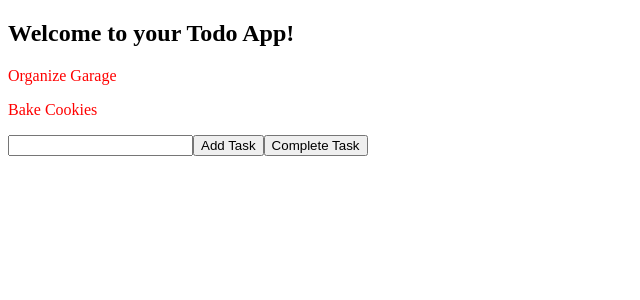
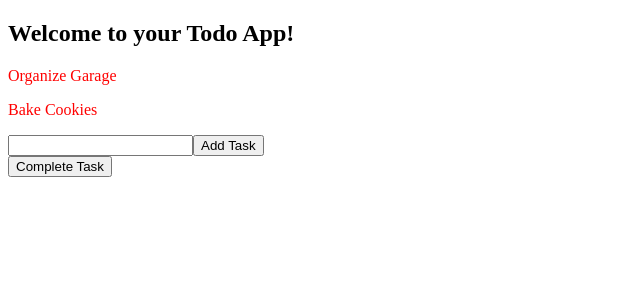
Before and after one commit to bloominstituteoftechnology/web-module-project-class-components, a React (Create React App) app: page / in a window 1280 px wide. Shown: the top 300 px of the page, without its empty margins (0-640 px from the left). Built offline with nearby package versions, Linux system fonts and the light colour scheme; the HTML template or start-up script is replaced by a standard one.

Commit message:
Fixed buggs

```diff
--- a/src/components/TodoForm.js
+++ b/src/components/TodoForm.js
@@ -25,10 +25,13 @@ class TodoForm extends React.Component {
 
     render(){
         return(
-            <form onSubmit={this.handleSubmit}>
+            <form>
                 <input onChange={this.handleChange} type='text' name='task'/>
-                <button>Add Task</button>
-                <button onClick={this.handleComplete}>Complete Task</button>
+                <button onClick={this.handleSubmit}>Add Task</button>
+
+                <div>
+                   <button onClick={this.handleComplete}>Complete Task</button>
+                </div>
             </form>
         )
     }
--- a/src/components/TodoList.js
+++ b/src/components/TodoList.js
@@ -6,8 +6,8 @@ import Todo from './Todo'
 const TodoList = props => {
     return(
         <div className='Todo-list'>
-            {props.tasks.map(item => (
-                <Todo key={item.id} item={item} toggleItem={props.toggleItem} />
+            {props.tasks.map((item, idx) => (
+                <Todo key={idx} item={item} toggleItem={props.toggleItem} />
             ))}
         </div>
     )
```
